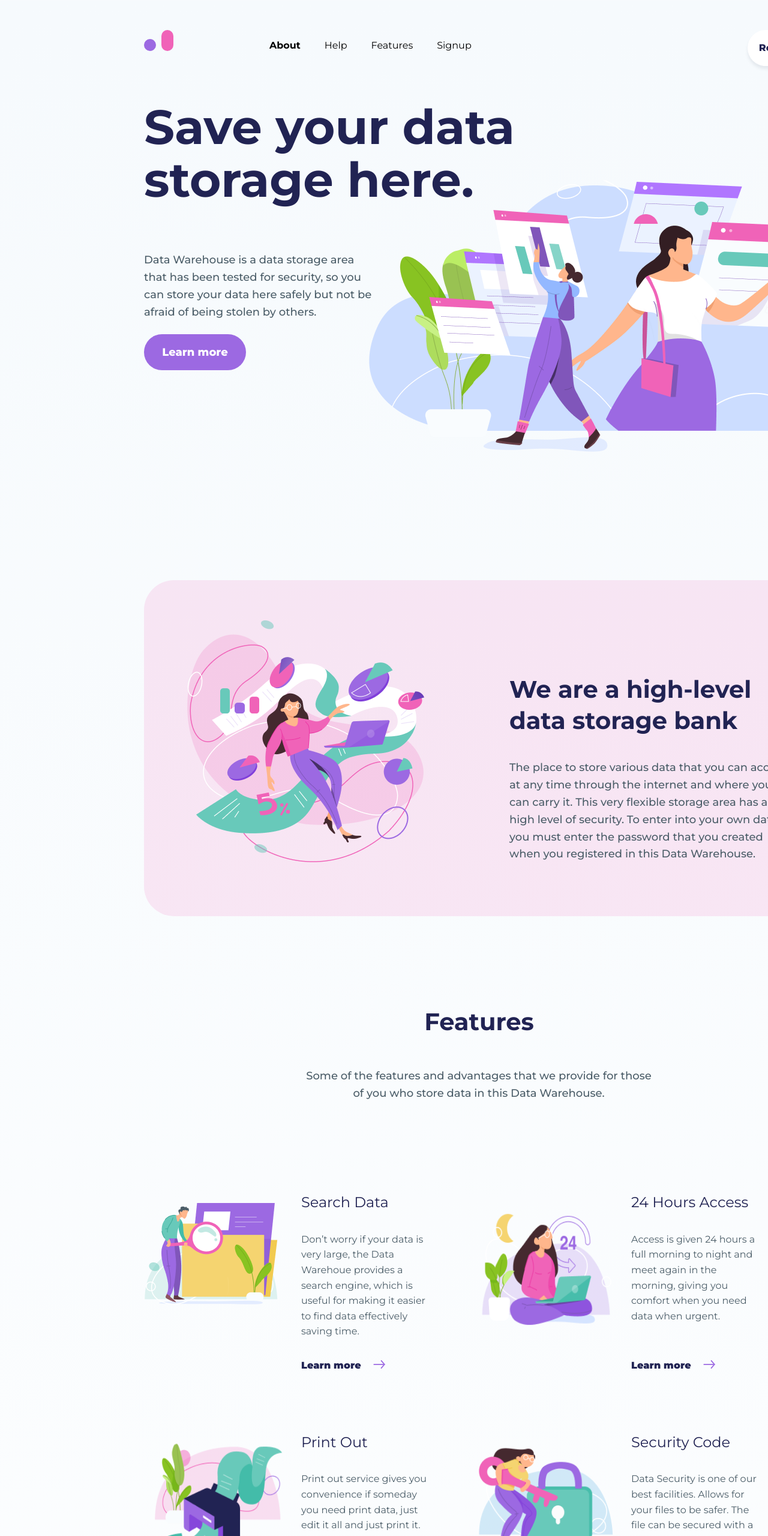
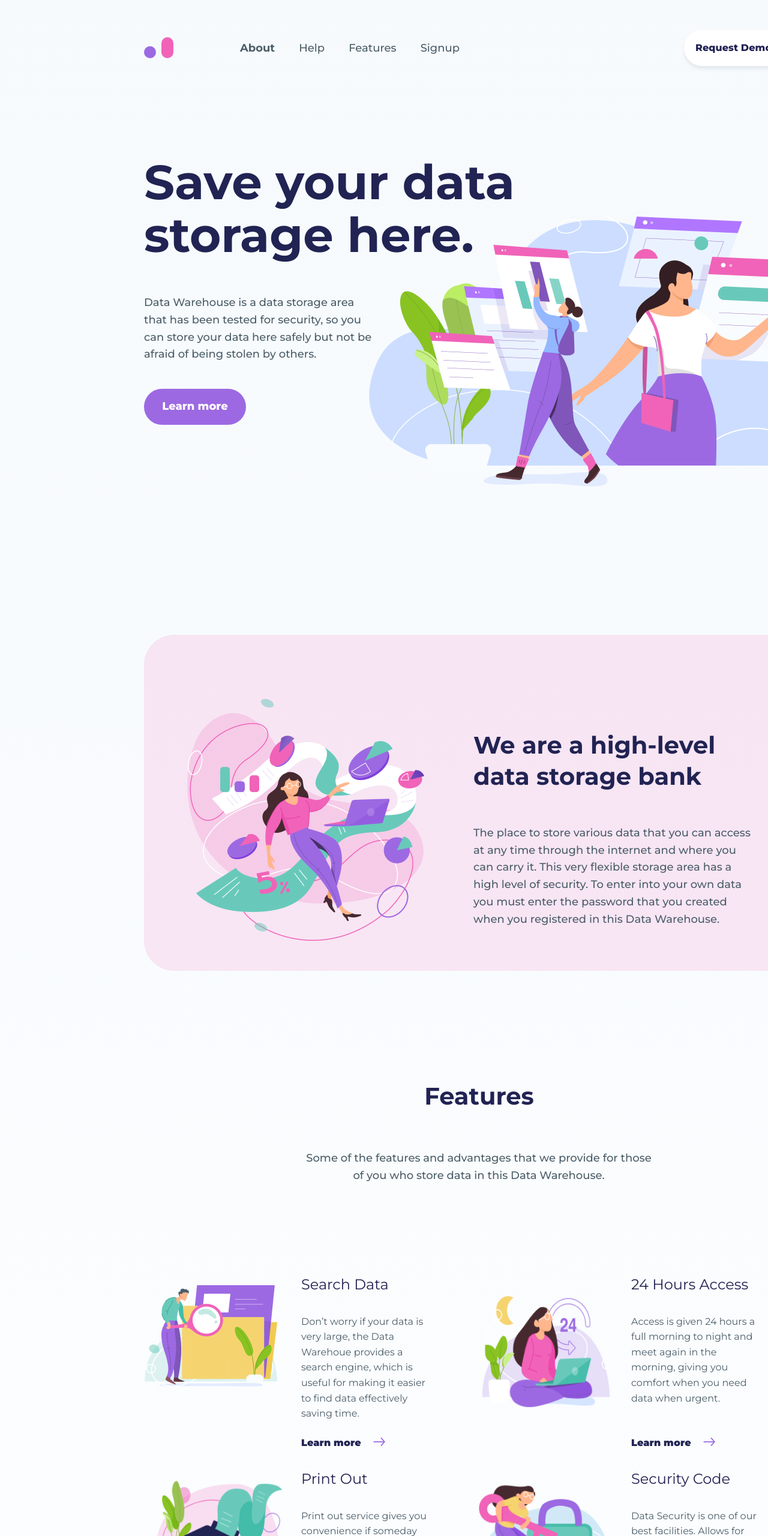
Before and after one commit to ShemElena/homework06, a plain HTML site: page index.html in a window 1280 px wide. Shown: the top 2560 px of the page at 60% size. Drawn offline with Linux system fonts and the light colour scheme.

Commit message:
hw06 new

```diff
--- a/css/styles.css
+++ b/css/styles.css
@@ -1,10 +1,10 @@
 body {
-    font-family: 'Montserrat', sans-serif;
     margin: 0;
     padding: 0;
     box-sizing: border-box;
     width: 1600px;
     height: 4500px;
+    font-family: 'Montserrat', sans-serif;
     background: linear-gradient(180deg, #f6fafd 0%, #fff 100%);
 }
 
@@ -14,19 +14,45 @@ body {
     margin-top: 50px;
 }
 
-/* Container 1 */
+/* Header */
 .header {
-    display: inline-flex;
+    display: flex;
+    flex-direction: row;
+    align-items: center;
+    position: relative;
+}
+
+.logo-1 {
+   position: absolute;
+   top: 12px;
+   width: 49px;
+   height: 35px;
+}
+
+.header-1u {
+    position: absolute;
+    left: 120px;
+    display: flex;
+    flex-direction: row;
     gap: 40px;
 }
 
-.logo-1 {
-   width: 49px;
-   height: 35px;
-   margin-right: 120px;
+.header-1a {
+    text-decoration: none;
+    color: var(--1, #4B5D68);
+    font-family: Montserrat;
+    font-size: 18px;
+    font-style: normal;
+    font-weight: 500;
+    line-height: 160%;
+}
+
+.header-1li {
+    list-style-type: none;
 }
 
 .button-11 {
+    margin-left: 900px;
     width: 210px;
     height: 60px;
     flex-shrink: 0;
@@ -41,7 +67,6 @@ body {
     line-height: 160%;
     letter-spacing: 0.08px;
     cursor: pointer;
-    margin-left: 420px;
     border-style: none;
 }
 
@@ -52,12 +77,17 @@ body {
     padding-left: 20px;
 }
 
-h1 {
+/* Container 1*/
+
+.container-1 {
     display: flex;
+    flex-direction: column;
+    position: relative;
+}
+
+.container-1h {
     width: 645px;
     height: 184px;
-    flex-direction: column;
-    justify-content: center;
     flex-shrink: 0;
     color: var(--2, #212353);
     font-family: Montserrat;
@@ -65,11 +95,10 @@ h1 {
     font-style: normal;
     font-weight: 700;
     line-height: 110%;
-    z-index: 2;
+    margin-top: 150px;
 }
 
-.header-1p {
-    display: flex;
+.container-1p {
     width: 380px;
     height: 120px;
     flex-shrink: 0;
@@ -79,10 +108,11 @@ h1 {
     font-style: normal;
     font-weight: 500;
     line-height: 160%;
+    position: absolute;
+    margin-top: 380px;
 }
 
 .button-13 {
-
     width: 170px;
     height: 60px;
     flex-shrink: 0;
@@ -96,24 +126,19 @@ h1 {
     font-weight: 800;
     line-height: 160%;
     border-style: none;
+    margin-top: 150px;
 }
 
-.header-1 {
-    position: relative;
-    display: flex;
-    flex-direction: column;
-}
 .image-1 {
     position: absolute;
     margin-left: 360px;
-    margin-top: 190px;
+    margin-top: -350px;
 }
-
 
 /* Container 2 */
 .container-2 {
-    display: inline-flex;
-    gap: 60px;
+    display: flex;
+    flex-direction: row;
     width: 1117px;
     height: 560px;
     flex-shrink: 0;
@@ -123,6 +148,7 @@ h1 {
 }
 
 .image-2 {
+    margin-top: 40px;
     margin-left: 12px;
     width: 477px;
     height: 504px;
@@ -130,17 +156,15 @@ h1 {
 }
 
 .container-2hp {
+    display: flex;
+    flex-direction: column;
     margin-top: 125px;
     margin-left: 60px;
     width: 474px;
 }
 
 .container-2h {
-    display: flex;
     height: 100px;
-    flex-direction: column;
-    justify-content: center;
-    flex-shrink: 0;
     color: #212353;
     font-family: Montserrat;
     font-size: 40px;
@@ -163,6 +187,8 @@ h1 {
 
 /* Container 3 */
 .container-3 {
+    display: flex;
+    flex-direction: column;
     margin-top: 150px;
 }
 
@@ -180,7 +206,7 @@ h1 {
 
 .container-3p {
     margin-left: 266px;
-    margin-top: 50px;
+    margin-top: 30px;
     width: 584px;
     color: var(--1, #4B5D68);
     text-align: center;
@@ -195,7 +221,7 @@ h1 {
 .container-4 {
     margin-top: 100px;
     width: 1070px;
-    display: inline-flex;
+    display: flex;
     flex-wrap: wrap;
     gap: 50px;
 }
@@ -204,6 +230,7 @@ h1 {
     display: flex;
     flex-direction: row;
     width: 500px;
+    position: relative;
 }
 
 .image-4 {
@@ -247,7 +274,8 @@ h1 {
 }
 
 .container-4l {
-    margin-top: 50px;
+    position: absolute;
+    top: 300px;
     color: var(--2, #212353);
     font-family: Montserrat;
     font-size: 16px;
@@ -255,6 +283,7 @@ h1 {
     font-weight: 900;
     line-height: 160%;
     letter-spacing: 0.08px;
+    text-decoration: none;
 }
 
 /* Container 5 */
@@ -365,7 +394,6 @@ h1 {
     margin-right: 40px;
 }
 
-
 hr {
     margin-top: 150px;
     width: 1600px;
@@ -467,7 +495,7 @@ hr {
     display: flex;
     flex-direction: row;
     justify-content: flex-start;
-    gap: 100px;
+    gap: 150px;
     margin-bottom: 60px;
 }
 
@@ -496,6 +524,7 @@ hr {
     font-style: normal;
     font-weight: 900;
     line-height: 160%;
+    margin-left: 20px;
 }
 
 .footer-1p1 {
@@ -521,7 +550,7 @@ hr {
     font-size: 16px;
     font-style: normal;
     font-weight: 400;
-    line-height: 180%; /* 28.8px */
+    line-height: 180%;
     letter-spacing: 0.16px;
 }
 
@@ -530,6 +559,7 @@ hr {
     flex-direction: column;
     justify-content: flex-start;
     align-items: baseline;
+    position: relative;
 }
 
 .footer-2h {
@@ -545,7 +575,7 @@ hr {
     margin-bottom: 30px;
 }
 
-.footer-2p {
+.footer-2u {
     width: 166px;
     height: 160px;
     flex-shrink: 0;
@@ -555,6 +585,9 @@ hr {
     font-style: normal;
     font-weight: 400;
     line-height: 250%;
+    position: absolute;
+    top: 80px;
+    left: -40px;
 }
 
 .footer-3 {
@@ -562,6 +595,7 @@ hr {
     flex-direction: column;
     justify-content: flex-start;
     align-items: baseline;
+    position: relative;
 }
 
 .footer-3h {
@@ -577,12 +611,19 @@ hr {
     margin-bottom: 30px;
 }
 
-.footer-3p {
+.footer-3u {
     width: 166px;
     height: 160px;
     flex-shrink: 0;
+    position: absolute;
+    top: 80px;
+    left: -40px;
+}
+
+.footer-a {
+    text-decoration: none;
     color: var(--2, #212353);
-    font-family: Montserrat;
+    font-family: Monserrat;
     font-size: 16px;
     font-style: normal;
     font-weight: 400;
--- a/index.html
+++ b/index.html
@@ -18,29 +18,35 @@
         <!-- Wrapper -->
         <div class="wrapper">
 
+            <!-- Header -->
+            <div class="header">
+                <a href="#"><img class="logo-1" src="./img/logo.svg" alt="Logo"></a>
+                <ul class="header-1u">
+                    <li class="header-1li"><a class="header-1a" href="#"><b>About</b></a></li>
+                    <li class="header-1li"><a class="header-1a" href="#">Help</a></li>
+                    <li class="header-1li"><a class="header-1a" href="#">Features</a></li>
+                    <li class="header-1li"><a class="header-1a" href="#">Signup</a></li>
+                </ul>
+                <button class="button-11">Request Demo <img src="./img/group-56.svg" alt="Image Arrow" class="button-12"></button>
+            </div>
+
             <!-- Container 1 -->
             <div>
-                <div class="header">
-                    <img class="logo-1" src="./img/logo.svg" alt="Logo">
-                    <p><b>About</b></p>
-                    <p>Help</p>
-                    <p>Features</p>
-                    <p>Signup</p>
-                    <button class="button-11">Request Demo <img src="./img/group-56.svg" alt="Image Arrow" class="button-12"></button>
-                </div>
-                <div class="header-1">
-                    <h1>Save your data storage here.</h1>
-                    <p class="header-1p">
+                <div class="container-1">
+                    <h1 class="container-1h">Save your data storage here.</h1>
+                    <p class="container-1p">
                         Data Warehouse is a data storage area that has been tested for security, so you can store your data here safely but not be afraid of being stolen by others.
                     </p>
-                    <button class="button-13">Learn more</button>
-                    <img src="./img/image-1.png" alt="Image 1" width="885px" class="image-1">
+                    <a href="#"><button class="button-13">Learn more</button></a>
                 </div>
+
+                <img class="image-1" src="./img/image-1.png" alt="Image 1" width="885px">
             </div>
 
             <!-- Container 2 -->
             <div class="container-2">
                     <img src="./img/image-2.png" alt="Image 2" class="image-2">
+
                     <div class="container-2hp">
                         <h2 class="container-2h">We are a high-level data storage bank</h2>
                         <p class="container-2p">
@@ -66,7 +72,7 @@
                         <p class="container-4p">
                         Don’t worry if your data is very large, the Data Warehoue provides a search engine, which is useful for making it easier to find data effectively saving time.
                         </p>
-                        <p class="container-4l">Learn more<img src="./img/group-56.svg" alt="Image Arrow" class="button-12"></p>
+                        <a href="#" class="container-4l">Learn more<img src="./img/group-56.svg" alt="Image Arrow" class="button-12"></a>
                     </div>
                 </div>
 
@@ -77,7 +83,7 @@
                         <p class="container-4p">
                             Access is given 24 hours a full morning to night and meet again in the morning, giving you comfort when you need data when urgent.
                         </p>
-                        <p class="container-4l">Learn more<img src="./img/group-56.svg" alt="Image Arrow" class="button-12"></p>
+                        <a href="#" class="container-4l">Learn more<img src="./img/group-56.svg" alt="Image Arrow" class="button-12"></a>
                     </div>
                 </div>
 
@@ -88,7 +94,7 @@
                         <p class="container-4p">
                             Print out service gives you convenience if someday you need print data, just edit it all and just print it.
                         </p>
-                        <p class="container-4l">Learn more<img src="./img/group-56.svg" alt="Image Arrow" class="button-12"></p>
+                        <a href="#" class="container-4l">Learn more<img src="./img/group-56.svg" alt="Image Arrow" class="button-12"></a>
                     </div>
                 </div>
 
@@ -99,7 +105,7 @@
                         <p class="container-4p">
                             Data Security is one of our best facilities. Allows for your files to be safer. The file can be secured with a code or password that you created, so only you can open the file.
                         </p>
-                        <p class="container-4l">Learn more<img src="./img/group-56.svg" alt="Image Arrow" class="button-12"></p>
+                        <a href="#" class="container-4l">Learn more<img src="./img/group-56.svg" alt="Image Arrow" class="button-12"></a>
                     </div>
                 </div>
             </div>
@@ -135,7 +141,7 @@
                     <p class="container-61p">Get limited 1 week free try our features!</p>
                 </div>
                 <div class="container-62">
-                    <button class="container-62b1">Learn more</button>
+                    <a href="#"><button class="container-62b1">Learn more</button></a>
                     <button class="container-62b2">Request Demo <img src="./img/group-56.svg" alt="Image Arrow" class="container-62b3"></button>
                 </div>
             </div>
@@ -146,7 +152,7 @@
                 <div class="footer-0">
                     <div class="footer-1">
                         <div class="footer-1imgh">
-                            <img src="./img/logo.svg" alt="Logo" class="footer-1img">
+                            <a href="#"><img src="./img/logo.svg" alt="Logo" class="footer-1img"></a>
                             <h4 class="footer-1h">DataWarehouse</h4>
                         </div>
                             <p class="footer-1p1">Warehouse Society, 234 <br>Bahagia Ave Street PRBW 29281</p>
@@ -155,23 +161,34 @@
 
                     <div class="footer-2">
                         <h5 class="footer-2h">About</h5>
-                        <p class="footer-2p">Profile <br>Features <br>Careers <br>DW News</p>
+                        <ul class="footer-2u">
+                            <li class="header-1li"><a href="#" class="footer-a">Profile</a></li>
+                            <li class="header-1li"><a href="#" class="footer-a">Features</a></li>
+                            <li class="header-1li"><a href="#" class="footer-a">Careers</a></li>
+                            <li class="header-1li"><a href="#" class="footer-a">DW News</a></li>
+                        </ul>
                     </div>
 
                     <div class="footer-3">
                         <h5 class="footer-3h">Help</h5>
-                        <p class="footer-3p">Support <br>Sign up <br>Guide <br>Reports <br>Q&A</p>
+                        <ul class="footer-3u">
+                            <li class="header-1li"><a href="#" class="footer-a">Support</a></li>
+                            <li class="header-1li"><a href="#" class="footer-a">Sign up</a></li>
+                            <li class="header-1li"><a href="#" class="footer-a">Guide</a></li>
+                            <li class="header-1li"><a href="#" class="footer-a">Reports</a></li>
+                            <li class="header-1li"><a href="#" class="footer-a">Q&A</a></li>
+                        </ul>
                     </div>
 
                     <div class="footer-4">
                         <h5 class="footer-4h">Social Media</h5>
-                        <img src="./img/sm.svg" alt="Image Social Media" class="footer-4img">
+                        <a href="#"><img src="./img/sm.svg" alt="Image Social Media" class="footer-4img"></a>
                     </div>
                 </div>
 
                 <div class="footer-5">
                     <p class="footer-5p">© Datawarehouse™, 2020. All rights reserved. <br>Company Registration Number: 21479524.</p>
-                    <img src="./img/group-64.svg" alt="Image Icon" class="footer-5img">
+                    <a href="#"><img src="./img/group-64.svg" alt="Image Icon" class="footer-5img"></a>
                 </div>
 
             </div>
```
